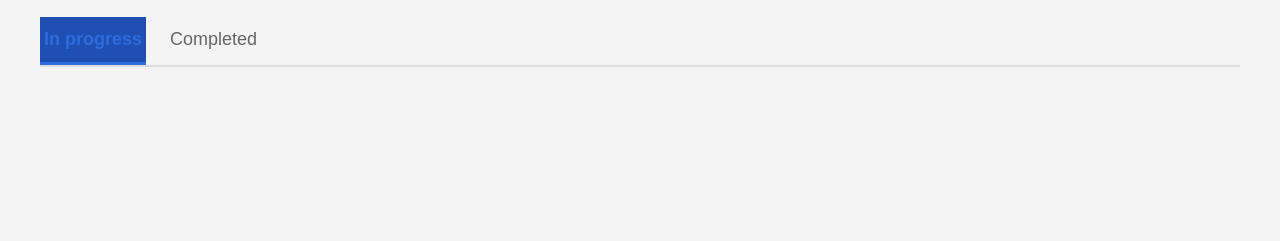
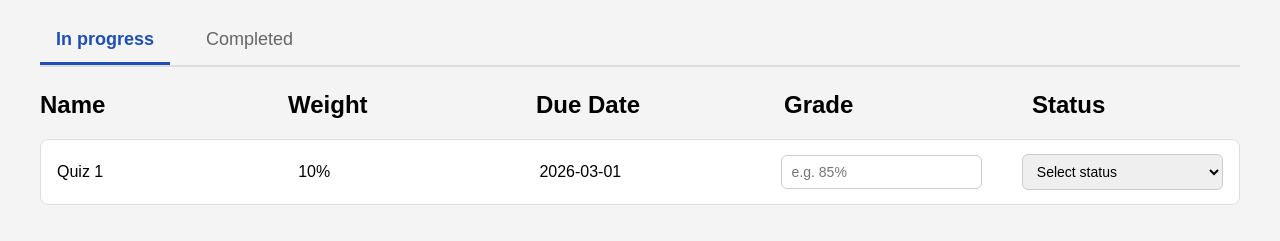
Before and after one commit to MassimoSicilia/SOEN287SmartCourseCompanion, a plain HTML site: page frontend/pages/courseStudent.html in a window 1280 px wide. Shown: the part 101-342 px from the top of the page. Drawn offline with Linux system fonts and the light colour scheme.

Commit message:
finalized student course page

```diff
--- /dev/null
+++ b/frontend/css/pages/courseStudent.css
@@ -0,0 +1,92 @@
+body {
+    font-family: Arial, sans-serif;
+    background: #f4f4f4;
+    margin: 0;
+    padding: 40px;
+}
+
+.container {
+    text-align: left;
+}
+
+h1 {
+    margin-bottom: 20px;
+}
+
+.button-row {
+    display: flex;
+    gap: 15px;
+}
+
+.categories,
+.assignment-row {
+    display: grid;
+    grid-template-columns: repeat(5, 1fr);
+    gap: 40px;
+    align-items: center;
+}
+
+.categories {
+    margin-top: 24px;
+}
+
+.categories h2 {
+    margin: 0;
+}
+
+.assignment-row {
+    margin-top: 12px;
+    padding: 14px 16px;
+    background: #fff;
+    border: 1px solid #ddd;
+    border-radius: 8px;
+}
+
+.assignment-row > div {
+    font-size: 16px;
+}
+
+.cell-input {
+    width: 100%;
+    padding: 8px 10px;
+    font-size: 14px;
+    border: 1px solid #ccc;
+    border-radius: 6px;
+    box-sizing: border-box;
+}
+
+.tab-content {
+    margin-top: 20px;
+}
+
+/* TAB CONTAINER LINE */
+.button-row {
+    display: flex;
+    gap: 20px;
+    border-bottom: 2px solid #ddd;
+}
+
+/* TAB BASE */
+.tab {
+    background: none;
+    border: none;
+    padding: 12px 16px;
+    font-size: 18px;
+    cursor: pointer;
+    color: #666;
+    border-bottom: 3px solid transparent;
+    transition: color 0.2s ease, border-color 0.2s ease;
+}
+
+/* ACTIVE TAB */
+.tab.active {
+    color: #1f4fb3;
+    border-bottom: 3px solid #1f4fb3;
+    font-weight: 600;
+    background: transparent;
+}
+
+/* HOVER */
+.tab:hover {
+    color: #2d6cdf;
+}
--- a/frontend/css/pages/style.css
+++ /dev/null
@@ -1,57 +0,0 @@
-body {
-    font-family: Arial, sans-serif;
-    background: #f4f4f4;
-    margin: 0;
-    padding: 40px;
-}
-
-.container {
-    text-align: left;
-}
-
-h1 {
-    margin-bottom: 20px;
-}
-
-.button-row {
-    display: flex;
-    gap: 15px;
-}
-
-.tab.active {
-    background-color: #1f4fb3;
-}
-
-.tab-content {
-    margin-top: 20px;
-}
-
-/* TAB CONTAINER LINE */
-.button-row {
-    display: flex;
-    gap: 20px;
-    border-bottom: 2px solid #ddd;
-}
-
-/* TAB BASE */
-.tab {
-    background: none;
-    border: none;
-    padding: 12px 4px;
-    font-size: 18px;
-    cursor: pointer;
-    color: #666;
-    border-bottom: 3px solid transparent;
-}
-
-/* ACTIVE TAB */
-.tab.active {
-    color: #2d6cdf;
-    border-bottom: 3px solid #2d6cdf;
-    font-weight: 600;
-}
-
-/* HOVER */
-.tab:hover {
-    color: #2d6cdf;
-}
--- a/frontend/js pages/courseStudent.js
+++ b/frontend/js pages/courseStudent.js
@@ -0,0 +1,98 @@
+const inProgressBtn = document.getElementById("inProgressBtn");
+const completedBtn = document.getElementById("completedBtn");
+const inProgressContent = document.getElementById("inProgressContent");
+const completedContent = document.getElementById("completedContent");
+
+function showTab(tabName) {
+  const showInProgress = tabName === "inProgress";
+
+  inProgressContent.style.display = showInProgress ? "block" : "none";
+  completedContent.style.display = showInProgress ? "none" : "block";
+
+  inProgressBtn.classList.toggle("active", showInProgress);
+  completedBtn.classList.toggle("active", !showInProgress);
+}
+
+function setRowLocked(row, isLocked) {
+  const gradeInput = row.querySelector('input[type="text"], input[type="number"]');
+  const statusSelect = row.querySelector("select");
+
+  if (gradeInput) {
+    gradeInput.readOnly = isLocked;
+    gradeInput.disabled = isLocked;
+  }
+
+  if (statusSelect) {
+    statusSelect.disabled = isLocked;
+  }
+}
+
+function finalizeSubmittedRow(row) {
+  if (row.dataset.finalized === "true") return;
+
+  const gradeInput = row.querySelector('input[type="text"], input[type="number"]');
+  const statusSelect = row.querySelector("select");
+
+  if (gradeInput) {
+    const gradeText = document.createElement("div");
+    gradeText.textContent = gradeInput.value.trim();
+    gradeInput.replaceWith(gradeText);
+  }
+
+  if (statusSelect) {
+    const statusText = document.createElement("div");
+    statusText.textContent = "Submitted";
+    statusSelect.replaceWith(statusText);
+  }
+
+  row.dataset.finalized = "true";
+}
+
+function moveAssignmentRow(selectEl) {
+  const row = selectEl.closest(".assignment-row");
+  if (!row) return;
+
+  const status = selectEl.value.trim().toLowerCase();
+  const isSubmitted = status === "submitted";
+  const target = isSubmitted ? completedContent : inProgressContent;
+
+  if (isSubmitted) {
+    finalizeSubmittedRow(row);
+  }
+
+  target.appendChild(row);
+  setRowLocked(row, isSubmitted);
+}
+
+function setupStatusDropdowns() {
+  const statusSelects = document.querySelectorAll(".assignment-row select");
+
+  statusSelects.forEach((selectEl) => {
+    selectEl.dataset.previousValue = selectEl.value;
+
+    selectEl.addEventListener("change", () => {
+      const row = selectEl.closest(".assignment-row");
+      const gradeInput = row?.querySelector('input[type="text"], input[type="number"]');
+      const isSubmitting = selectEl.value.trim().toLowerCase() === "submitted";
+      const gradeIsEmpty = !gradeInput || gradeInput.value.trim() === "";
+
+      if (isSubmitting && gradeIsEmpty) {
+        alert("Please enter a grade before submitting this assessment.");
+        selectEl.value = selectEl.dataset.previousValue || "";
+        return;
+      }
+
+      moveAssignmentRow(selectEl);
+      selectEl.dataset.previousValue = selectEl.value;
+    });
+
+    moveAssignmentRow(selectEl);
+    selectEl.dataset.previousValue = selectEl.value;
+  });
+}
+
+inProgressBtn.addEventListener("click", () => showTab("inProgress"));
+completedBtn.addEventListener("click", () => showTab("completed"));
+
+setupStatusDropdowns();
+showTab("inProgress");
--- a/frontend/pages/courseStudent.html
+++ b/frontend/pages/courseStudent.html
@@ -1,8 +1,8 @@
 <!DOCTYPE html>
 <html>
 <head>
-    <link rel="stylesheet" href="../css/pages/style.css">
-    <script src="../js/pages/courseStudent.js" defer></script>
+    <link rel="stylesheet" href="../css/pages/courseStudent.css">
+    <script src="../js%20pages/courseStudent.js" defer></script>
 </head>
 
 <body>
@@ -10,13 +10,45 @@
         <h1 id="course-title">SOEN 287</h1>
 
         <div class="button-row">
-            <button id="inProgressBtn" class="tab active">In progress</button>
+            <button id="inProgressBtn" class="tab">In progress</button>
             <button id="completedBtn" class="tab">Completed</button>
         </div>
 
-        <div id="inProgressContent" class="tab-content"></div>
-        <div id="completedContent" class="tab-content" style="display:none;"></div>
+        <div>
+        <div class = "categories">
+            <h2>Name</h2>
+            <h2>Weight</h2>
+            <h2>Due Date</h2>
+            <h2>Grade</h2>
+            <h2>Status</h2>
+        </div>
+        </div>
+
+        <div id="inProgressContent" class="tab-content">
+            <div class="assignment-row">
+                <div>Quiz 1</div>
+                <div>10%</div>
+                <div>2026-03-01</div>
+                <input type="text" placeholder="e.g. 85%" class="cell-input">
+                <select class="cell-input">
+                    <option value="">Select status</option>
+                    <option>Not started</option>
+                    <option>In progress</option>
+                    <option>Submitted</option>
+                </select>
+            </div>
+        </div>
+        <div id="completedContent" class="tab-content">
+            <div class="assignment-row">
+                <div>Assignment 1</div>
+                <div>20%</div>
+                <div>2026-02-21</div>
+                <div>85%</div>
+                <div>Submitted</div>
+            </div>
+        </div>
 
     </div>
+
 </body>
 </html>
```
